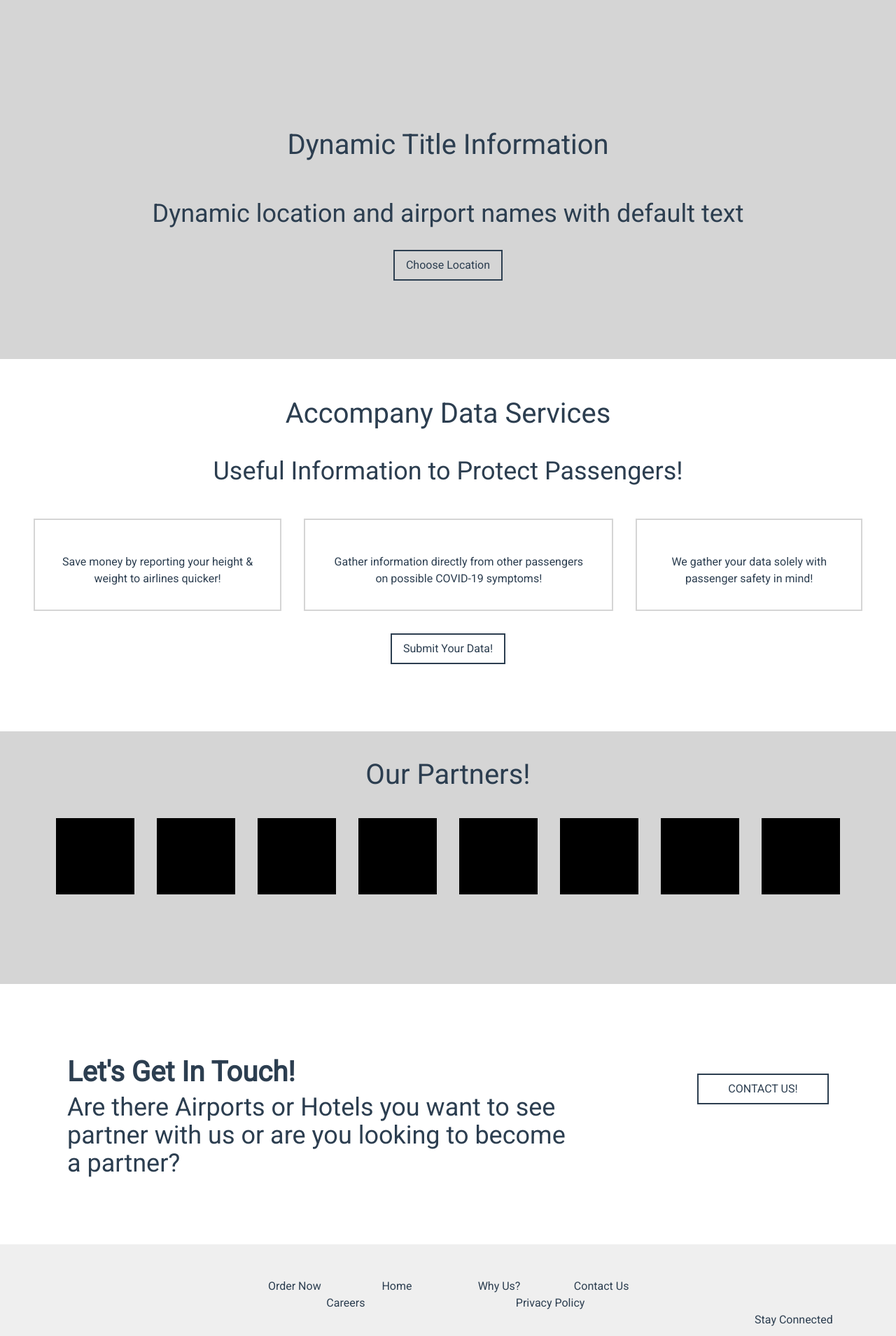
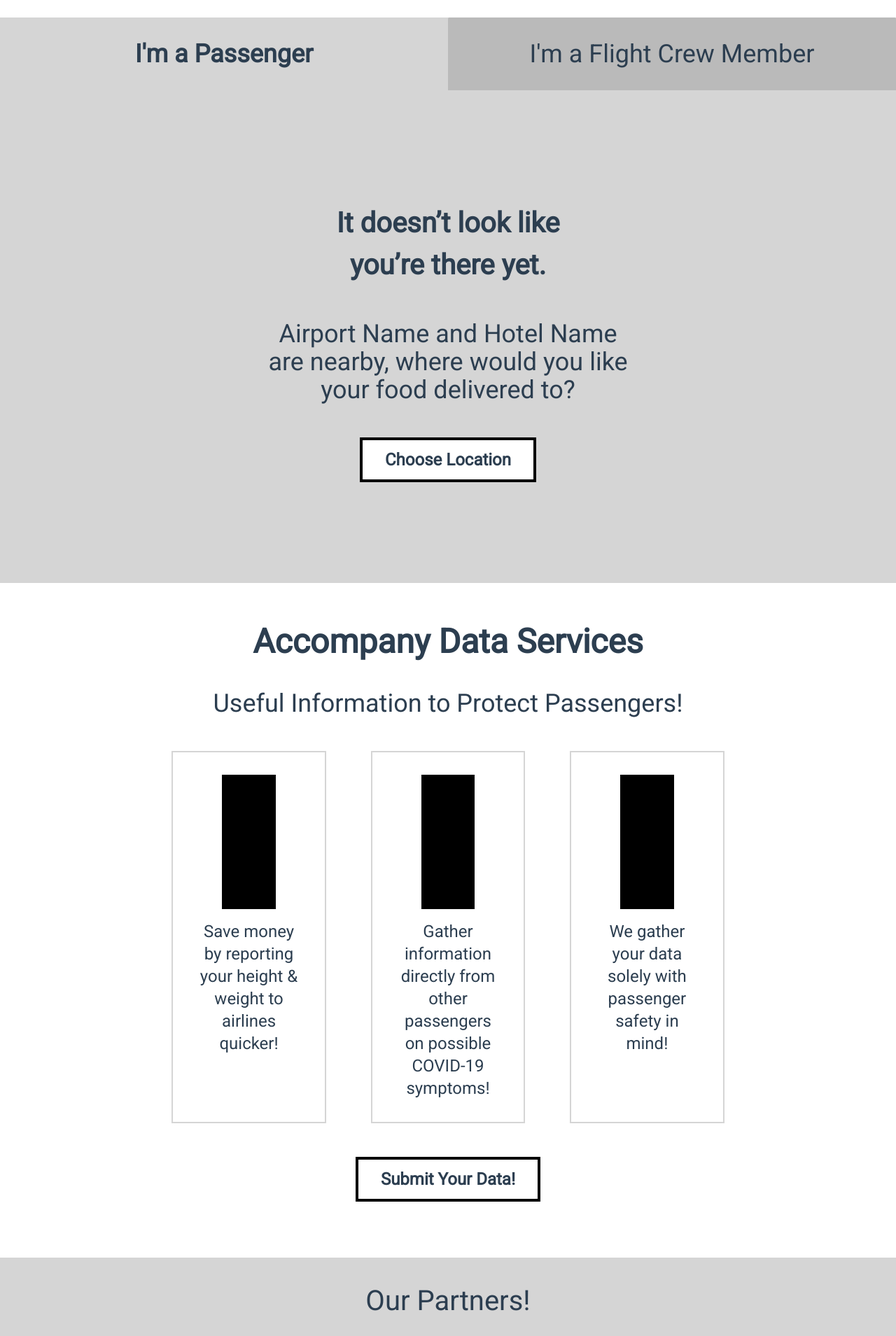
Before and after one commit to DeejayEaster/codesmith, a Vue app: page / in a window 1280 px wide. Shown: the part 103-2012 px from the top of the page at 70% size. Built offline with nearby package versions, Linux system fonts and the light colour scheme.

Commit message:
adding completed base styling

```diff
--- a/src/assets/css/index.css
+++ b/src/assets/css/index.css
@@ -80,3 +80,9 @@ select {
 .partner-img, .img-replace {
 	background-color:black;
 }
+
+.active {
+  background-color: transparent;
+  border-radius: none;
+  font-weight: bold;
+}
--- a/src/components/Button.vue
+++ b/src/components/Button.vue
@@ -1,5 +1,5 @@
 <template>
-    <button class="px-4 py-2 mt-8 border-2 border-solid border-black">{{ msg }}</button>
+    <button class="px-8 py-3 font-bold text-2xl border-4 border-solid border-black">{{ msg }}</button>
 </template>
 
 <script>
--- a/src/components/Contact.vue
+++ b/src/components/Contact.vue
@@ -1,11 +1,11 @@
 <template>
     <div>
-        <div class="contact-wrapper flex p-24">
+        <div class="contact-wrapper flex items-center py-24 w-4/6 m-auto">
             <div class="contact-text-wrapper flex-col text-left pr-40">
                 <h3 class="text-5xl font-bold">Let's Get In Touch!</h3>
-                <p class="text-4xl">Are there Airports or Hotels you want to see partner with us or are you looking to become a partner?</p>
+                <p class="text-4xl pt-4 leading-loose">Are there Airports or Hotels you want to see partner with us or are you looking to become a partner?</p>
             </div>
-            <Button msg="CONTACT US!" class="w-2/6 whitespace-nowrap max-h-11" />
+            <Button msg="CONTACT US!" class="w-2/6 whitespace-nowrap " />
         </div>
     </div>
 </template>
--- a/src/components/DataServices.vue
+++ b/src/components/DataServices.vue
@@ -1,24 +1,26 @@
 <template>
-    <div class="data-serv-wrapper p-12 mb-12">
+    <div class="data-serv-wrapper p-12 mb-8">
+        <div class="m-auto w-4/6">
             <div class="data-text-wrapper">
-            <p class="text-5xl">Accompany Data Services</p>
+                <p class="text-big font-bold text">Accompany Data Services</p>
                 <p class="text-4xl mt-8 mb-12">Useful Information to Protect Passengers!</p>
             </div>
             <div class="data-card-wrapper flex justify-between">
-            <div class="data-card flex-col justify-center border-solid border-sectionGrey border-2 p-8">
-                <div class="img-replace w-3/6 m-auto mb-4"></div>
-                <p>Save money by reporting your height & weight to airlines quicker!</p>
+                <div class="data-card w-4/12 flex-col justify-center border-solid border-sectionGrey border-2 p-8">
+                    <div class="img-replace w-3/6 pt-48 m-auto mb-4"></div>
+                    <p class="text-2xl">Save money by reporting your height & weight to airlines quicker!</p>
                 </div>
-            <div class="data-card flex-col mx-8 justify-center border-solid border-sectionGrey border-2 p-8">
-                <div class="img-replace w-3/6 m-auto mb-4"></div>
-                <p>Gather information directly from other passengers on possible COVID-19 symptoms!</p>
+                <div class="data-card w-4/12 flex-col mx-16 justify-center border-solid border-sectionGrey border-2 p-8">
+                    <div class="img-replace w-3/6 pt-48 m-auto mb-4"></div>
+                    <p class="text-2xl">Gather information directly from other passengers on possible COVID-19 symptoms!</p>
                 </div>
-            <div class="data-card flex-col justify-center border-solid border-sectionGrey border-2 p-8">
-                <div class="img-replace w-3/6 m-auto mb-4"></div>
-                <p>We gather your data solely with passenger safety in mind!</p>
+                <div class="data-card w-4/12 flex-col justify-center border-solid border-sectionGrey border-2 p-8">
+                    <div class="img-replace w-3/6 pt-48 m-auto mb-4"></div>
+                    <p class="text-2xl">We gather your data solely with passenger safety in mind!</p>
                 </div>
             </div>
-        <Button msg="Submit Your Data!" />
+            <Button msg="Submit Your Data!" class="mt-12"/>
+        </div>
     </div>
 </template>
 
--- a/src/components/Footer.vue
+++ b/src/components/Footer.vue
@@ -1,17 +1,17 @@
 <template>
     <div class="bg-footerGrey p-12">
-        <ul class="flex max-w-prose m-auto justify-around flex-wrap">
-            <li class="w-3/12">Order Now</li>
-            <li class="w-3/12">Home</li>
-            <li class="w-3/12">Why Us?</li>
-            <li class="w-3/12">Contact Us</li>
-            <li class="w-3/6">Careers</li>
-            <li class="w-3/6">Privacy Policy</li>
+        <ul class="flex w-3/6 m-auto justify-around flex-wrap">
+            <li class="w-3/12 text-2xl font-bold mb-4">Order Now</li>
+            <li class="w-3/12 text-2xl font-bold">Home</li>
+            <li class="w-3/12 text-2xl font-bold">Why Us?</li>
+            <li class="w-3/12 text-2xl font-bold">Contact Us</li>
+            <li class="w-3/6 text-2xl font-bold">Careers</li>
+            <li class="w-3/6 text-2xl font-bold">Privacy Policy</li>
         </ul>
         <div class="flex justify-between">
-            <p class="pt-8">Copyright 2021 Accompany. All Rights Reserved.</p>
+            <p class="pt-8 text-lg">Copyright 2021 Accompany. All Rights Reserved.</p>
             <div class="flex flex-wrap">
-                <p class="w-full mb-2">Stay Connected</p>
+                <p class="w-full text-2xl font-bold mb-2">Stay Connected</p>
                 <div class="w-3/6">twitter</div>
                 <div class="w-3/6">email</div>
             </div>
--- a/src/components/HeaderNav.vue
+++ b/src/components/HeaderNav.vue
@@ -1,14 +1,14 @@
 <template>
     <header>
         <div class="wrapper flex justify-between items-center">
-            <div class="w-44 p-8"></div>
+            <div class="w-44 p-16"></div>
             <div class="wrapper">
                 <nav>
                     <ul class="flex">
-                        <li class="mx-4" >Home</li>
-                        <li class="mx-4">Why Accompany?</li>
-                        <li class="mx-4">Careers</li>
-                        <li class="mx-4">Contact Us</li>
+                        <li class="mx-4 font-bold text-2xl" >Home</li>
+                        <li class="mx-4 text-2xl">Why Accompany?</li>
+                        <li class="mx-4 text-2xl">Careers</li>
+                        <li class="mx-4 text-2xl ">Contact Us</li>
                     </ul>
                 </nav>
             <div class="smartSearch"></div>
--- a/src/components/Hero.vue
+++ b/src/components/Hero.vue
@@ -1,8 +1,10 @@
 <template>
-    <div class="hero-wrapper bg-sectionGrey p-28">
-        <h2 class="text-5xl p-12">Dynamic Title Information</h2>
-        <p class="text-4xl">Dynamic location and airport names with default text</p>
-        <Button msg="Choose Location" />
+    <div class="hero-wrapper bg-sectionGrey p-28 pb-36">
+        <div class="w-3/6 m-auto">
+            <h2 class="text-5xl p-12 font-bold">It doesn’t look like you’re there yet.</h2>
+            <p class="text-4xl">Airport Name and Hotel Name are nearby, where would you like your food delivered to?</p>
+            <Button msg="Choose Location" class="bg-white mt-12" />
+        </div>
     </div>
 </template>
 
--- a/src/components/HeroTabs.vue
+++ b/src/components/HeroTabs.vue
@@ -1,6 +1,14 @@
 <template>
-    <div class="tab-wrapper flex p-4 bg-sectionGrey">
-        <button class="w-3/6 text-center">I'm a Passenger</button>
-        <button class="w-3/6 text-center">I'm a Flight Crew Member</button>
+    <div class="tab-wrapper flex bg-sectionGrey">
+        <button class="w-3/6 p-8 rounded-sm rounded-b-none text-4xl text-center bg-darkGrey active">I'm a Passenger</button>
+        <button class="w-3/6 p-8 rounded-sm rounded-b-none text-4xl text-center bg-darkGrey">I'm a Flight Crew Member</button>
     </div>
 </template>
+
+<script>
+
+export default {
+  name: 'HeroTabs',
+
+}
+</script>
--- a/src/components/Partners.vue
+++ b/src/components/Partners.vue
@@ -13,3 +13,11 @@
         </div>
     </div>
 </template>
+
+
+<script>
+
+export default {
+  name: 'Partners',
+}
+</script>
--- a/tailwind.config.js
+++ b/tailwind.config.js
@@ -5,17 +5,18 @@ module.exports = {
     extend: {
       fontSize: {
           '5xl': '2.5rem',
+          'big': '3rem'
       },
       spacing: {
         '1/8' : '12.5%',
         '9%': "9.5%",
-      }
+      },
+      colors: {
+        sectionGrey: '#d5d5d5',
+        footerGrey:'#efefef',
+        darkGrey: '#bababa',
+      },
     },
-    colors: {
-      sectionGrey: '#d5d5d5',
-      footerGrey:'#efefef'
-    },
-
   },
   variants: {
     extend: {},
```
Lines whose indentation alone changed are shown as unchanged.
